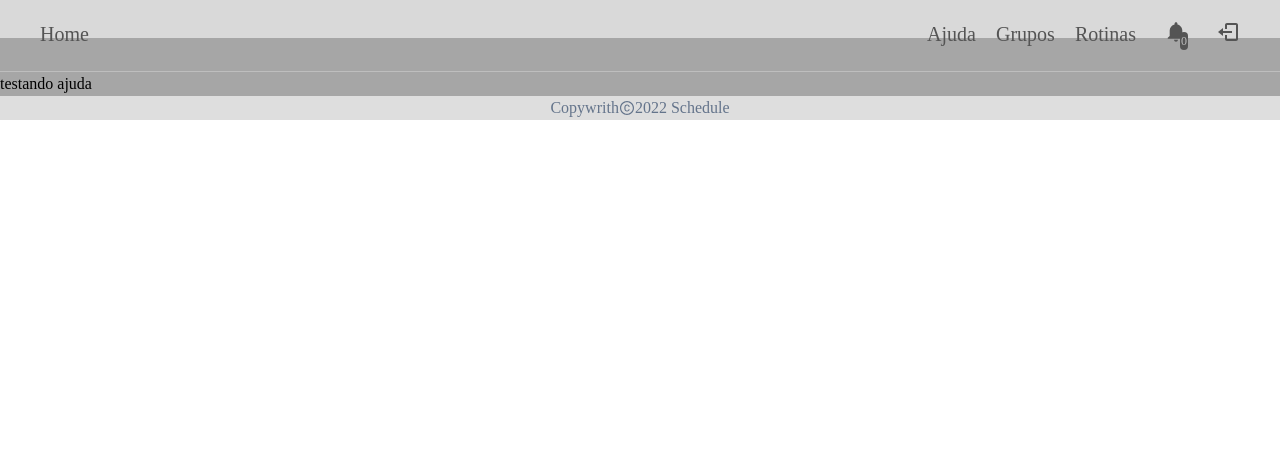
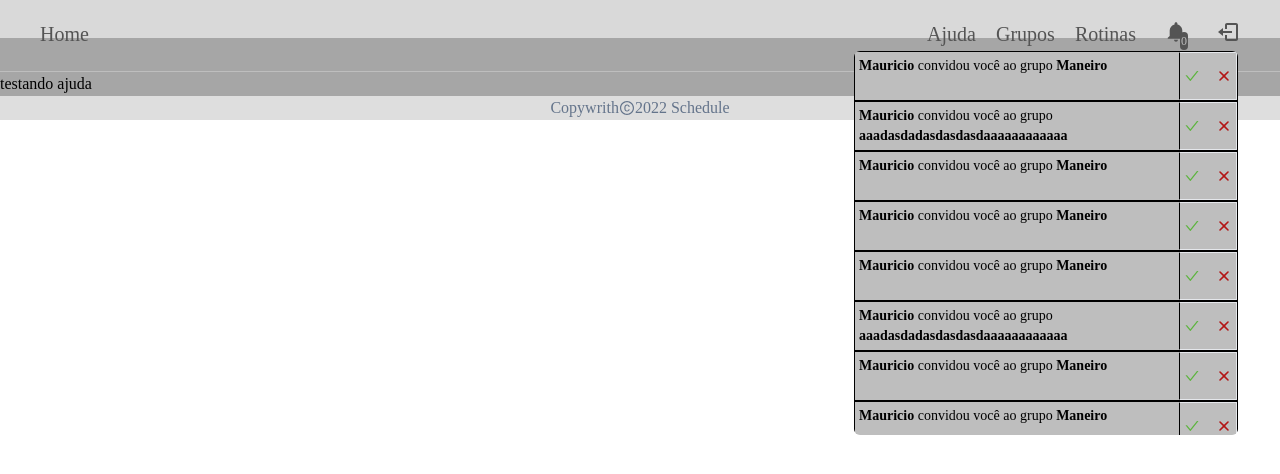
Before and after one commit to Pd-Troia/schedule_vite_tail, a React (Vite) app: page /panel/ajuda in a window 1280 px wide. Both pictures are taken after a click on the button 1176 px from the left and 32 px from the top of the page. Shown: the top 474 px of the page. Built offline with nearby package versions, Linux system fonts and the light colour scheme; no server answers; a web font is replaced by a local one.

Commit message:
Notification list created and scroll tailwind added

```diff
--- a/package.json
+++ b/package.json
@@ -34,6 +34,7 @@
     "jest-environment-jsdom": "^29.5.0",
     "prettier": "^2.5.1",
     "prettier-plugin-tailwindcss": "^0.1.5",
+    "tailwind-scrollbar": "^3.0.4",
     "typescript": "^4.4.4",
     "vite": "^2.7.2"
   }
--- a/src/components/layout/Panel/Notification.tsx
+++ /dev/null
@@ -1,37 +0,0 @@
-import * as React from 'react';
-import {IoMdNotifications} from 'react-icons/io'
-import { getNotifications } from '../../functions/fetches/getNotifications';
-import { PanelContext } from '../../pages/Panel/Panel';
-
-export interface INotificationProps {
-}
-
-export interface INotificationsFetch extends Array<{
-    idSender: string;
-    idTarget: string;
-    idUserGroup: string;
-    _id: string;
-    __v: string;
-}>{}
-
-export function Notification (props: INotificationProps) {
-  const panelContext = React.useContext(PanelContext)
-  const [notifications,setNotifications] = React.useState<INotificationsFetch>()
-  React.useEffect(()=>{
-    (async()=>{
-        setNotifications(await getNotifications(panelContext.id, panelContext.token))
-    })()
-  },[])
-  return (
-      <div className='relative'>
-          <button className=" text-2xl text-label">
-              <IoMdNotifications />
-          </button>
-          <div className="absolute left-4 top-3 p-[1px] bg-label rounded-full">
-            <p className='text-xs text-card'>
-                {notifications ? notifications.length :0}
-            </p>
-          </div>
-      </div>
-  )
-}
--- /dev/null
+++ b/src/components/layout/Panel/Notification/Notification.tsx
@@ -0,0 +1,50 @@
+import * as React from 'react'
+import { IoMdNotifications } from 'react-icons/io'
+import { getNotifications } from '../../../functions/fetches/getNotifications'
+import { PanelContext } from '../../../pages/Panel/Panel'
+import { NotificationList } from './NotificationsList'
+
+export interface INotificationProps {}
+
+export interface INotificationsFetch
+    extends Array<{
+        idSender: string
+        idTarget: string
+        idUserGroup: string
+        _id: string
+        __v: string
+    }> {}
+
+export function Notification(props: INotificationProps) {
+    const panelContext = React.useContext(PanelContext)
+    const [notifications, setNotifications] = React.useState<INotificationsFetch>()
+    React.useEffect(() => {
+        ;(async () => {
+            setNotifications(
+                await getNotifications(panelContext.id, panelContext.token)
+            )
+        })()
+    }, [])
+
+    const [notificationMenu,setNotificationMenu] = React.useState<boolean>(false)
+    const toggleNotification = ()=>{
+      setNotificationMenu(!notificationMenu)
+    }
+    return (
+        <div className="relative">
+            <button onClick={toggleNotification} className=" text-2xl text-label">
+                <IoMdNotifications />
+            </button>
+            <div className="absolute left-4 top-3 rounded-full bg-label p-[1px]">
+                <p className="text-xs text-card">
+                    {notifications ? notifications.length : 0}
+                </p>
+            </div>
+            { notificationMenu &&(
+                <div className="absolute z-10 -right-[50px]">
+                    <NotificationList notificationList={notifications} />
+                </div>
+          )}
+        </div>
+    )
+}
--- /dev/null
+++ b/src/components/layout/Panel/Notification/NotificationBox.tsx
@@ -0,0 +1,29 @@
+import * as React from 'react';
+import { HiX } from 'react-icons/hi'
+import { AiOutlineCheck } from 'react-icons/ai'
+export interface INotificationBoxProps {
+    nameSender: string,
+    nameGroup: string
+}
+
+export function NotificationBox ({nameSender,nameGroup}: INotificationBoxProps) {
+  return (
+      <li className="flex  min-h-[50px] w-full justify-between  border border-black  ">
+          <div className="overflow-hidden p-1">
+              <p className=" text-ellipsis text-sm overflow-hidden">
+                  <span className="font-semibold ">{nameSender}</span> convidou
+                  você ao grupo{' '}
+                  <span className="font-semibold">{nameGroup}</span>
+              </p>
+          </div>
+          <div className="flex justify-center border border-l-black px-1">
+              <button className="text-md text-greenSucess">
+                  <AiOutlineCheck />
+              </button>
+              <button className="text-md ml-4 text-redFail">
+                  <HiX />
+              </button>
+          </div>
+      </li>
+  )
+}
--- /dev/null
+++ b/src/components/layout/Panel/Notification/NotificationsList.tsx
@@ -0,0 +1,34 @@
+import * as React from 'react'
+import { INotificationsFetch } from './Notification'
+import { NotificationBox } from './NotificationBox'
+
+export interface INotificationListProps {
+    notificationList: INotificationsFetch | undefined
+}
+
+export function NotificationList(props: INotificationListProps) {
+    const cssScrollBar =
+        'scrollbar-thin scrollbar-track-button scrollbar-thumb-card scrollbar-track-rounded-lg scrollbar-thumb-rounded-lg'
+
+    return (
+        <ul
+            className={`h-96 w-96 ${cssScrollBar}
+       overflow-y-scroll rounded-md bg-card`}
+        >
+            <NotificationBox nameSender="Mauricio" nameGroup="Maneiro" />
+            <NotificationBox
+                nameSender="Mauricio"
+                nameGroup="aaadasdadasdasdasdaaaaaaaaaaaa"
+            />
+            <NotificationBox nameSender="Mauricio" nameGroup="Maneiro" />
+            <NotificationBox nameSender="Mauricio" nameGroup="Maneiro" />
+            <NotificationBox nameSender="Mauricio" nameGroup="Maneiro" />
+            <NotificationBox
+                nameSender="Mauricio"
+                nameGroup="aaadasdadasdasdasdaaaaaaaaaaaa"
+            />
+            <NotificationBox nameSender="Mauricio" nameGroup="Maneiro" />
+            <NotificationBox nameSender="Mauricio" nameGroup="Maneiro" />
+        </ul>
+    )
+}
--- a/tailwind.config.js
+++ b/tailwind.config.js
@@ -3,7 +3,7 @@ module.exports = {
     theme: {
         extend: {
             fontFamily: {
-                plexThai: "IBM Plex Sans Thai Looped,serif",
+                plexThai: 'IBM Plex Sans Thai Looped,serif',
             },
             colors: {
                 greybg: '#EEF2F1',
@@ -22,21 +22,18 @@ module.exports = {
                 'black-90': '#0C0101',
                 cianTheme: '#61A0AF',
                 yellowBeige: '#CECE25',
-                button: "#D9D9D9",
-                card: "#BEBEBE",
-                label: "#545454",
-                tittle: "#262626",
-                panelPrimary: "#D9D9D9",
+                button: '#D9D9D9',
+                card: '#BEBEBE',
+                label: '#545454',
+                tittle: '#262626',
+                panelPrimary: '#D9D9D9',
                 panelSecondary: '#A6A6A6',
-                menuColor: "#0C0C0C",
-                tittleTheme: "#282828",
-                inputForm: "#B2B2B2",
-                secondaryButtonColor: "#3D3D3D",
-                secondaryButtonText: "#D2D2D2",
-                cardButton: "#D9D9D9"
-
-
-
+                menuColor: '#0C0C0C',
+                tittleTheme: '#282828',
+                inputForm: '#B2B2B2',
+                secondaryButtonColor: '#3D3D3D',
+                secondaryButtonText: '#D2D2D2',
+                cardButton: '#D9D9D9',
             },
             screens: {
                 dmp: '320px',
@@ -45,5 +42,5 @@ module.exports = {
             },
         },
     },
-    plugins: [],
+    plugins: [require('tailwind-scrollbar')({ nocompatible: true })],
 }
```
Also changed, not shown: src/components/layout/Panel/PanelNavBar.tsx (+6 -3 lines), 1 other file (tests, documents, lock files or other folders).
